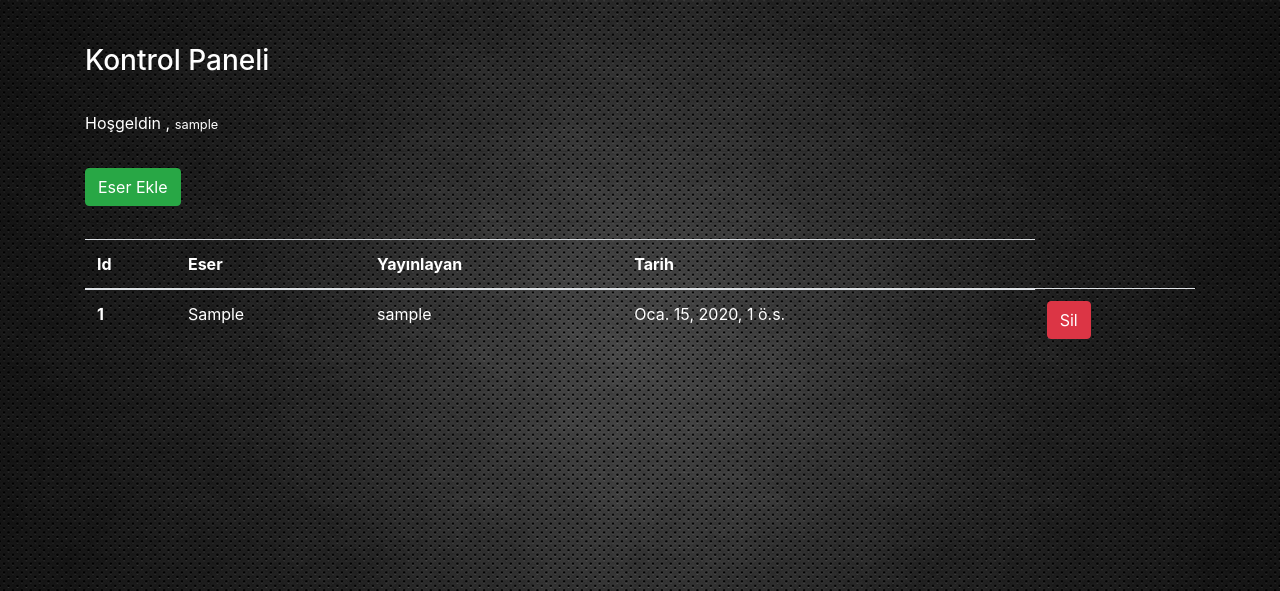
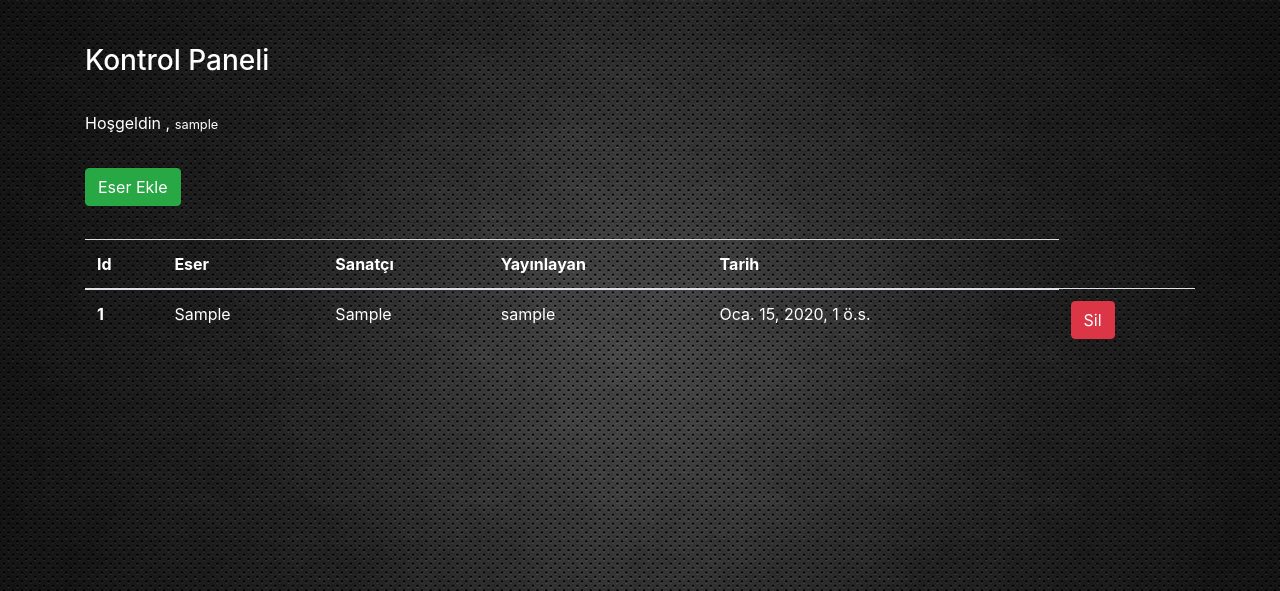
Before and after one commit to saliherdemk/Django-Blog, a Django app: page /music/dashboard/ in a window 1280 px wide. Shown: the part 56-647 px from the top of the page. Run offline with Django 3.2, Linux system fonts and the light colour scheme; a user stored in the database is signed in; tables that the repository leaves empty hold one stand-in row (values such as "Sample post"); some libraries are stand-ins or nearby versions.

Commit message:
Update musicdashboard.html

```diff
--- a/templates/musicdashboard.html
+++ b/templates/musicdashboard.html
@@ -31,6 +31,7 @@ Hoşgeldin , <small>{{request.user.username}}</small></p>
     <tr style="color: white;">
       <th scope="col" >Id</th>
       <th scope="col">Eser</th>
+      <th scope="col">Sanatçı</th>
       <th scope="col">Yayınlayan</th>
       <th scope="col">Tarih </th>
     </tr>
@@ -44,6 +45,7 @@ Hoşgeldin , <small>{{request.user.username}}</small></p>
   <tr>
     <th style="color: white;" scope="row">{{music.id}} </th>
         <td style="color: white;" >{{music.piece}}</td>
+        <td style="color: white;" >{{music.composer}}</td>
         <td style="color: white;" >{{music.publisher}}</td>
         <td style="color: white;">{{music.created_date}}</td>
         <td><a href="{% url 'music:delete' music.id %}" class = "btn btn-danger"> Sil</a></td>
```
